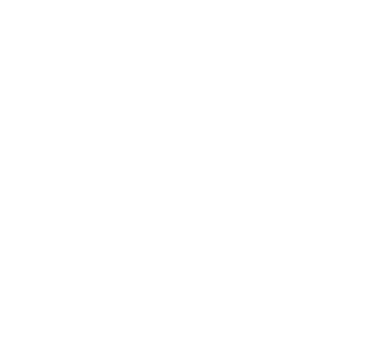
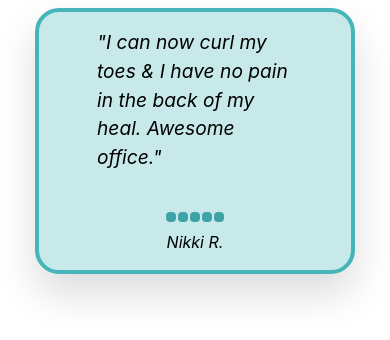
Before and after one commit to bmehder/restore-testimonial-slider, a Svelte app: page / in a window 390 px wide. Shown: the top 340 px of the page. Built offline with nearby package versions, Linux system fonts and the light colour scheme.

Commit message:
mobile styles

```diff
--- a/public/index.html
+++ b/public/index.html
@@ -8,9 +8,21 @@
 
     <link rel="stylesheet" href="/build/bundle.css" />
     <script defer src="/build/bundle.js"></script>
+    <style>
+      #home-testimonials {
+        width: 600px;
+        margin: 2em auto;
+      }
+      @media screen and (max-width: 600px) {
+        #home-testimonials {
+          width: 100%;
+          margin: 0 auto;
+        }
+      }
+    </style>
   </head>
 
   <body>
-    <div id="home-testimonials" style="width: 600px; margin: 2em auto"></div>
+    <div id="home-testimonials"></div>
   </body>
 </html>
--- a/src/App.svelte
+++ b/src/App.svelte
@@ -92,7 +92,8 @@
   }
   @media screen and (max-width: 600px) {
     aside {
-      display: none;
+      width: 320px;
+      margin: auto;
     }
   }
 </style>
--- a/src/Testimonial.svelte
+++ b/src/Testimonial.svelte
@@ -19,7 +19,7 @@
 
   const runTimer = () => {
     timerId = setTimeout(() => {
-      goForward()
+      // goForward()
     }, speed * 1000)
   }
 
@@ -89,6 +89,7 @@
   }
   cite {
     text-align: center;
+    margin: auto;
   }
   span {
     display: flex;
@@ -104,8 +105,11 @@
     background: #3fa3a7;
     color: white;
     border-radius: 4px;
-    z-index: 10;
-    cursor: pointer;
     transition: transform 200ms ease-in-out;
   }
+  @media screen and (max-width: 600px) {
+    blockquote {
+      flex-direction: column;
+    }
+  }
 </style>
```
